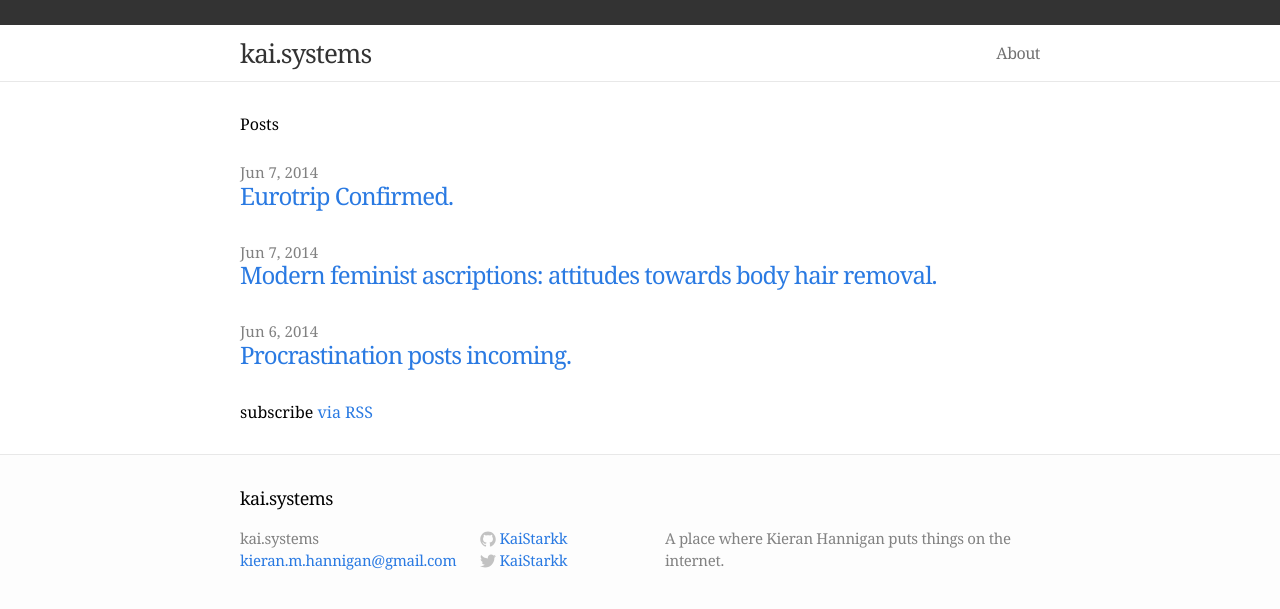
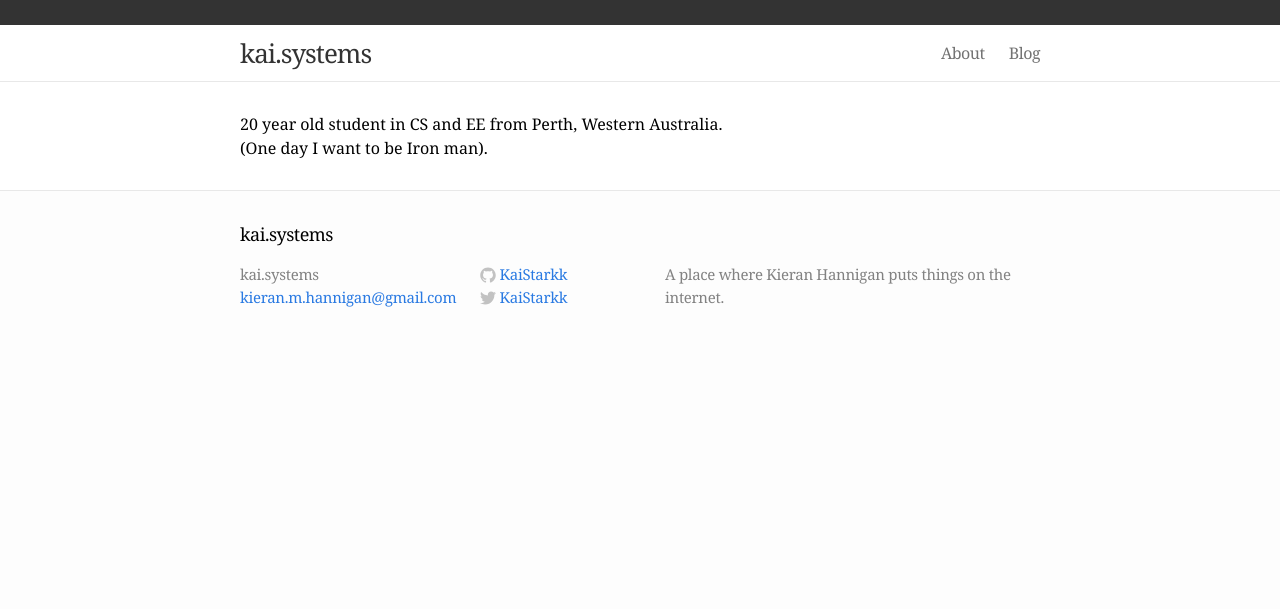
Before and after one commit to KaiStarkk/kaistarkk.github.io, a Jekyll site: the page built from index.md, in a window 1280 px wide. Shown: the top 609 px of the page. Built offline with Jekyll 4.4.1, drawn with Linux system fonts in a browser that asks for light colours.

Commit message:
Create static front page

```diff
--- a/_includes/header.html
+++ b/_includes/header.html
@@ -18,6 +18,7 @@
       </a>
       <div class="trigger">
         <a class="page-link" href="{{ "/about/index.html" | prepend: site.baseurl }}">About</a>
+        <a class="page-link" href="{{ "/blog/index.html" | prepend: site.baseurl }}">Blog</a>
       </div>
     </nav>
 
--- a/_posts/2014-06-06-procrastination-posts-incoming.markdown
+++ b/_posts/2014-06-06-procrastination-posts-incoming.markdown
@@ -2,7 +2,7 @@
 layout: post
 title:  "Procrastination posts incoming."
 date:   2014-06-06 17:24:17 +0800
-categories: meta
+categories: blog posts meta
 ---
 
 Examination season is upon us. Consequently you can expect to see a number of posts that are in no way related to my course content being posted here over the next few weeks.
--- a/_posts/2014-06-07-eurotrip-confirmed.markdown
+++ b/_posts/2014-06-07-eurotrip-confirmed.markdown
@@ -2,7 +2,7 @@
 layout: post
 title:  "Eurotrip Confirmed."
 date:   2014-06-07 21:48:50 +0800
-categories: europe
+categories: blog posts travel
 ---
 
 To the seismologists reading this, sorry - that was my bank account balance.
--- a/_posts/2014-06-07-modern-feminist-ascriptions-attitudes-towards-body-hair-removal.markdown
+++ b/_posts/2014-06-07-modern-feminist-ascriptions-attitudes-towards-body-hair-removal.markdown
@@ -2,7 +2,7 @@
 layout: post
 title:  "Modern feminist ascriptions: attitudes towards body hair removal."
 date:   2014-06-07 12:51:37 +0800
-categories: feminism
+categories: blog posts feminism
 ---
 
 The aesthetic practice of shaving the legs and under the arms is undoubtedly a time consuming one. Very little research has been done to analyze the origins of this social norm - a norm which has recently become the topic of a frustrated debate. A contemporary notion amongst some members of the feminist community is that it is a male issue: primarily, that it originates from arbitrary or perverted male preferences, and secondarily, that it is perpetuated solely or predominantly by male expectations. A common argument is one by emotion, likening hairlessness preference to child sexualisation. What research has been done contradicts these ideas.
--- /dev/null
+++ b/index.md
@@ -0,0 +1,11 @@
+---
+layout: default
+---
+
+<div class="home">
+
+  <p>20 year old student in CS and EE from Perth, Western Australia.</p>
+
+  <p>(One day I want to be Iron man).</p>
+
+</div>
```
Also changed, not shown: blog.md (renamed from index.html).
